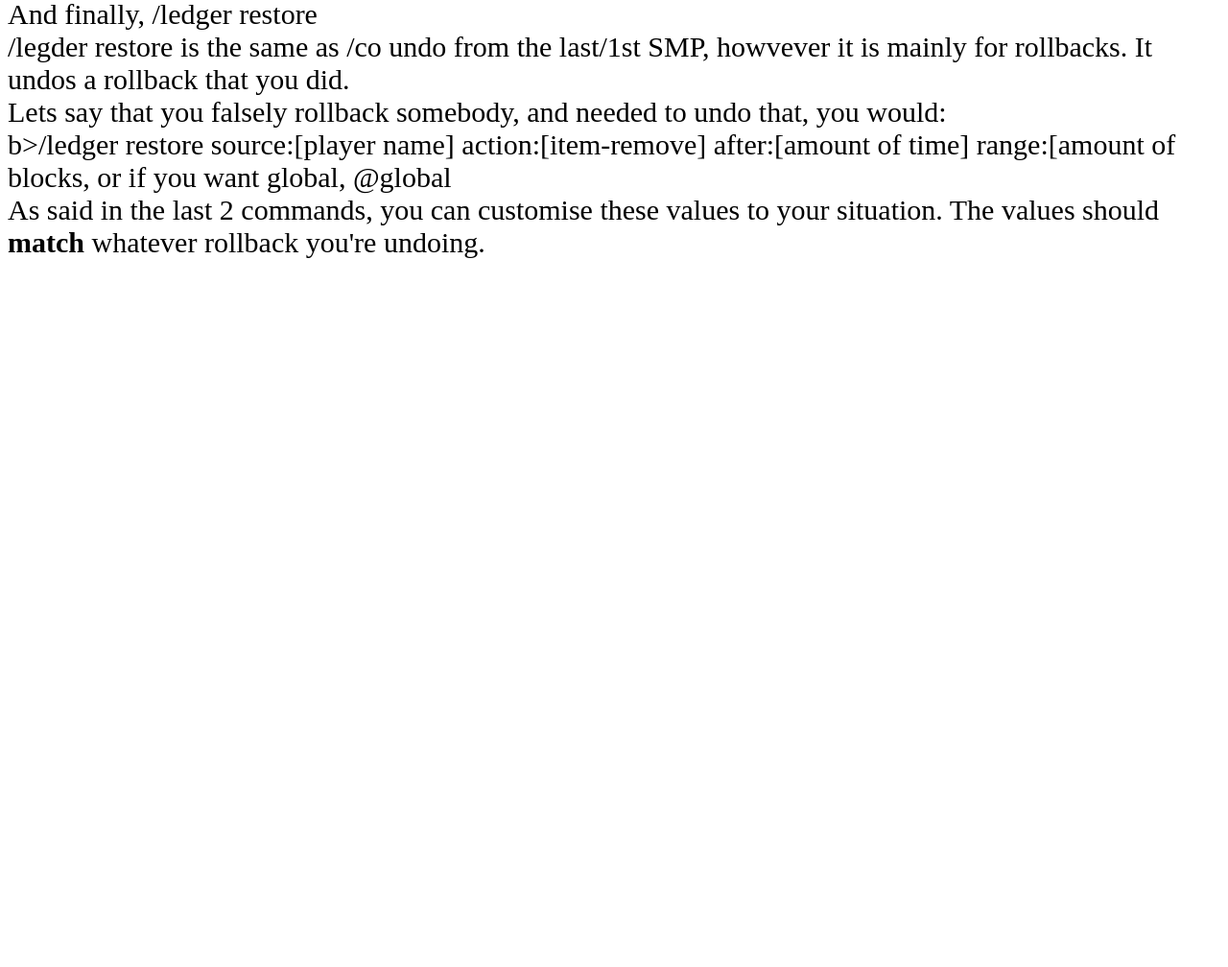
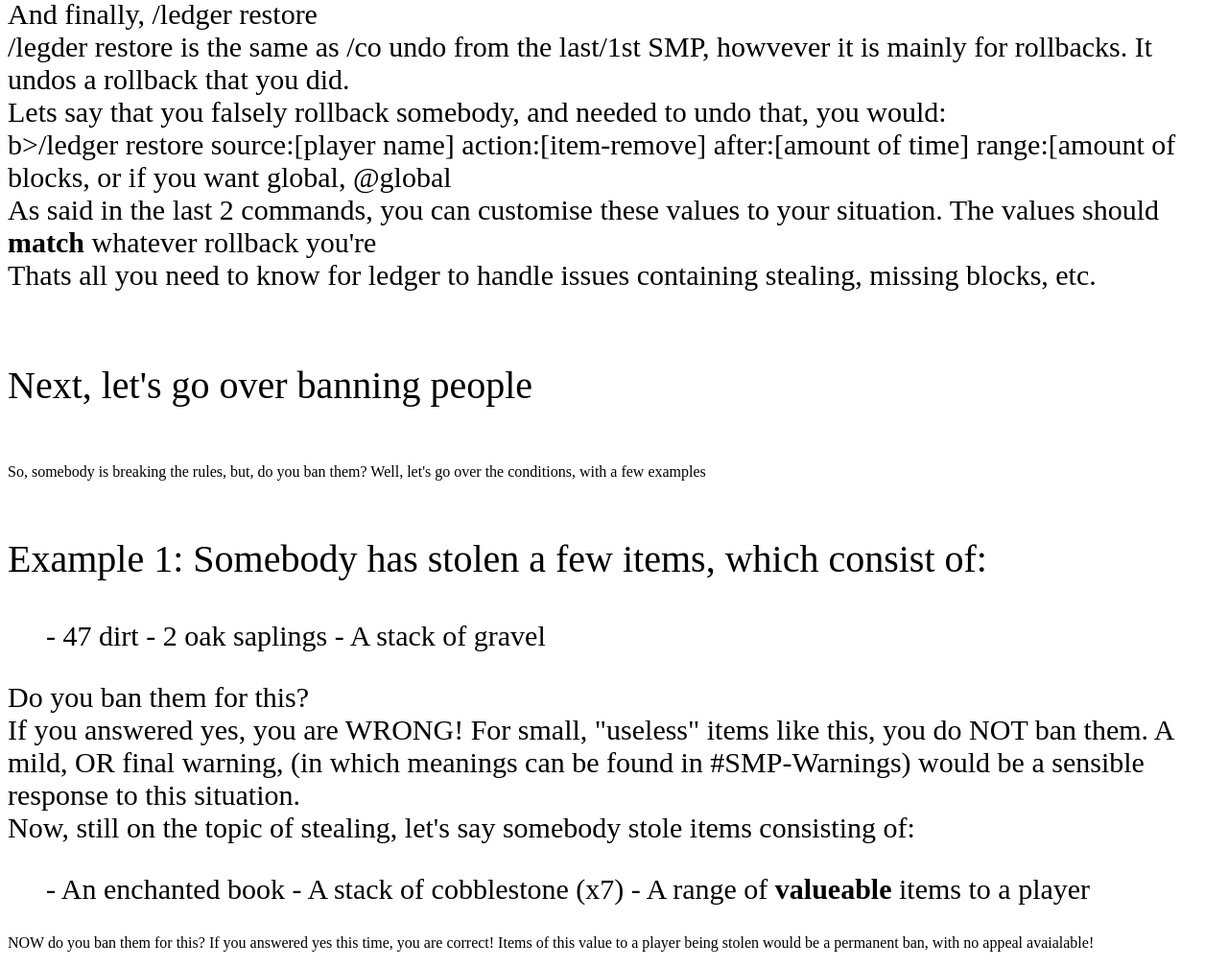
Before and after one commit to OzicScout/admin-html-document, a plain HTML site: page index.html in a window 1280 px wide. Shown: the part 2128-3136 px from the top of the page at 96% size. Before the commit the page ends 2428 px from the top, so only its background shows below. Drawn offline with Linux system fonts and the light colour scheme.

Commit message:
added some info about bans

```diff
--- a/index.html
+++ b/index.html
@@ -53,8 +53,36 @@
         /legder restore is the same as /co undo from the last/1st SMP, howvever it is mainly for rollbacks. It undos a rollback that you did. <br>
         Lets say that you falsely rollback somebody, and needed to undo that, you would: <br>
         b>/ledger restore source:[player name] action:[item-remove] after:[amount of time] range:[amount of blocks, or if you want global, @global</b><br>
-        As said in the last 2 commands, you can customise these values to your situation. The values should <b>match</b> whatever rollback you're undoing.
+        As said in the last 2 commands, you can customise these values to your situation. The values should <b>match</b> whatever rollback you're <br>
+        Thats all you need to know for ledger to handle issues containing stealing, missing blocks, etc. <br>
+        <br>
+        <p style="font-size:40px;px;">Next, let's go over banning people</p><br>
+        So, somebody is breaking the rules, but, do you ban them? Well, let's go over the conditions, with a few examples <br>
+        <br></p>
+        <p style="font-size:40px;px;">
+            Example 1: Somebody has stolen a few items, which consist of:
+            <ul style="font-size:30px;">
+                - 47 dirt
+                - 2 oak saplings
+                - A stack of gravel
+            </ul>
+        </p>
+        <p style="font-size:30px;">
+            Do you ban them for this?<br>
+            If you answered yes, you are WRONG! For small, "useless" items like this, you do NOT ban them. A mild, OR final warning, (in which meanings can be found in #SMP-Warnings) would be a sensible response to this situation. <br>
+            Now, still on the topic of stealing, let's say somebody stole items consisting of:
+            <ul style="font-size:30px;">
+                - An enchanted book
+                - A stack of cobblestone (x7)
+                - A range of <b>valueable</b> items to a player
+            </ul>
+            NOW do you ban them for this?
+            If you answered yes this time, you are correct! Items of this value to a player being stolen would be a permanent ban, with no appeal avaialable!
 
+        </p>
+
+
+    </p>
 
     </p>
 
```
